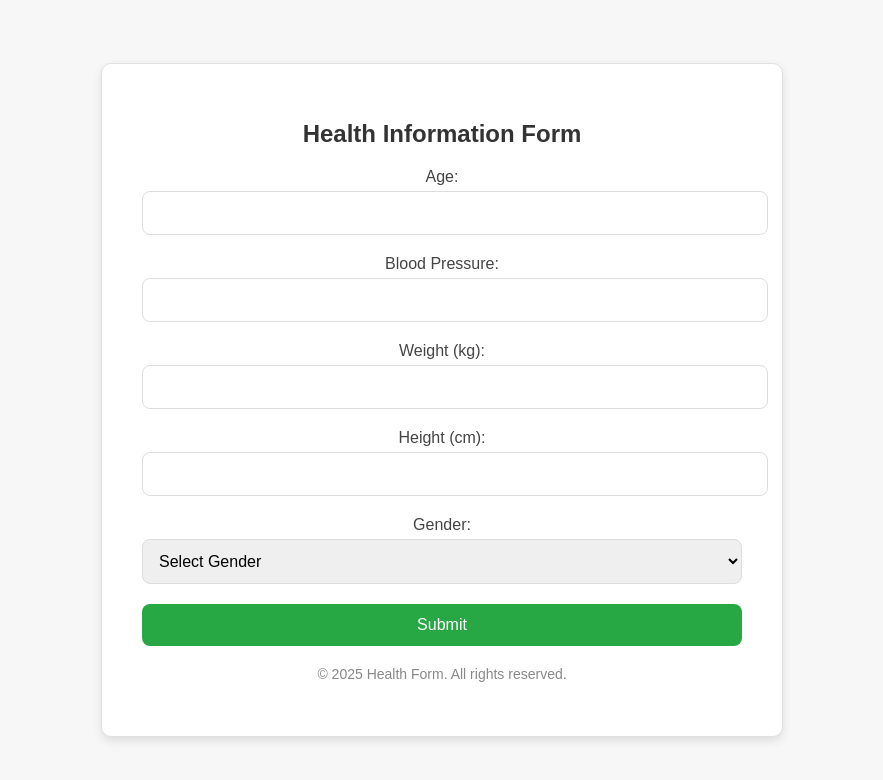
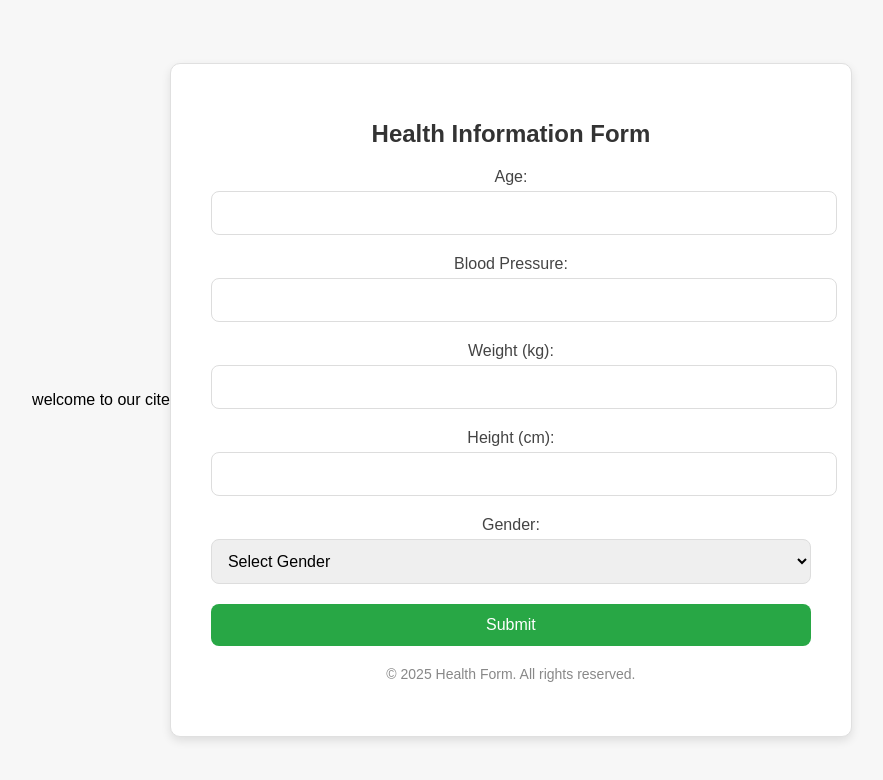
Before and after one commit to Ferozkhan987/minor-project, a plain HTML site: page home.html in a window 1280 px wide. Shown: the whole page, without its empty margins (198-1081 px from the left). Drawn offline with Linux system fonts and the light colour scheme.

Commit message:
added the paragraph

```diff
--- a/home.html
+++ b/home.html
@@ -86,6 +86,7 @@
     </style>
 </head>
 <body>
+    <p> welcome to our cite</p>
 
     <div class="container">
         <h1>Health Information Form</h1>
```
